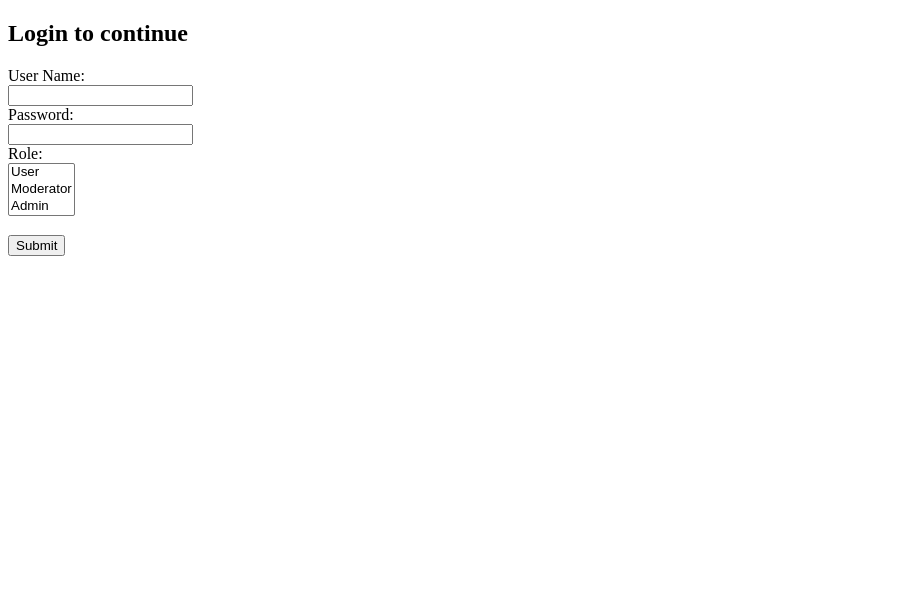
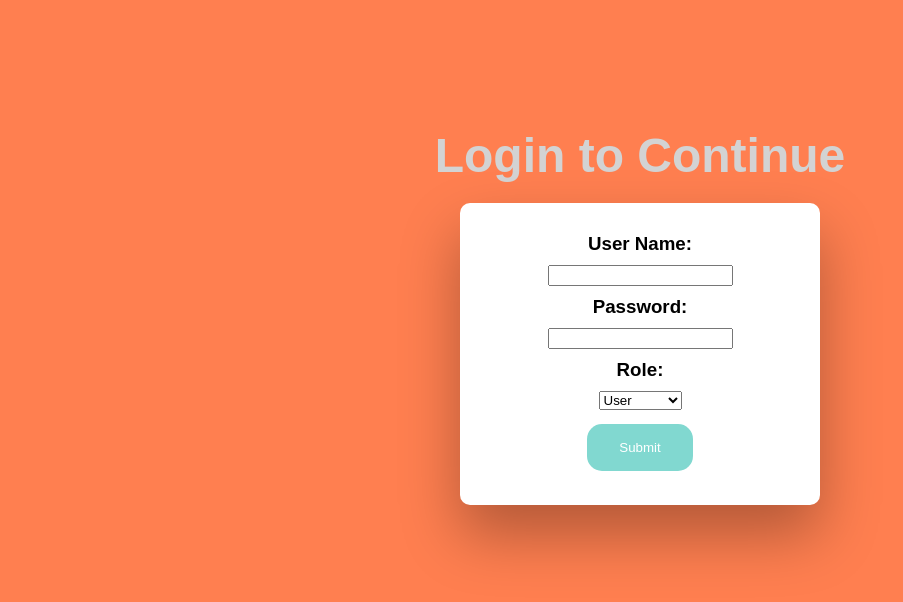
Before and after one commit to Satya-Sreekar/Image-repository, a PHP site: page / in a window 1280 px wide. Shown: the top 602 px of the page, without its empty margins (0-903 px from the left). Run offline with PHP 8.4, Linux system fonts and the light colour scheme.

Commit message:
CSS Added

```diff
--- a/index.php
+++ b/index.php
@@ -1,22 +1,95 @@
 <!DOCTYPE html>
 <html>
 <body>
+  <style>
+    body {
+      background-color: coral;
+    margin:10%;
+    font-family: 'Ubuntu', sans-serif;
+	  background-size: 100% 110%;
+    text-align:center;
 
-<h2>Login to continue </h2>
+    }
+    h1,a{
+    margin:0; padding:0;
+    font-size:300%;
+    color: lightgray;
+    }
+    .login {
+  -webkit-border-radius: 10px 10px 10px 10px;
+  border-radius: 10px 10px 10px 10px;
+  background: #fff;
+  padding: 30px;
+  width: 90%;
+  max-width: 300px;
+  position: relative;
+  padding: 30px;
+  -webkit-box-shadow: 0 30px 60px 0 rgba(0,0,0,0.3);
+  box-shadow: 0 30px 60px 0 rgba(0,0,0,0.3);
+  text-align: center;
 
+}
+.log{
+  display: flex;
+  align-items: center;
+  flex-direction: column;
+  justify-content: center;
+  width: auto;
+  min-height: 100%;
+  padding: 20px;
+}
+h3{
+    padding: 0px;
+    margin: 0px;
+}
+input{
+  margin:10px;
+}
+select{
+  margin:10px 0px 10px 0px;
+}
+input[type=submit]{
+  background-color: #81D8D0;
+  border-radius:15px;
+  border: none;
+  color: white;
+  padding: 16px 32px;
+  text-decoration: none;
+  margin: 4px 2px;
+  cursor: pointer;
+
+}
+input[type=submit]:hover{
+  background-color: rgb(0,0,255);
+  border-radius:15px;
+  border: none;
+  color: white;
+  padding: 16px 32px;
+  text-decoration: none;
+  margin: 4px 2px;
+  cursor: pointer;
+
+}
+
+</style>
+
+<h1>Login to Continue </h1>
+<div class="log">
+<div class="login">
 <form action="/initialise.php" method="GET">
-  <label for="User">User Name:</label><br>
-  <input type="text" id="UserName" name="UserName" value=""><br>
-  <label for="password">Password:</label><br>
-  <input type="password" id="password" name="password" value=""><br>
-  <label for="role">Role:</label><br>
-  <select id="role" name="role" size="3">
+  <label for="User"><h3>User Name:</h3></label>
+  <input type="text" id="UserName" name="UserName" value="">
+  <label for="password"><h3>Password:</h3></label>
+  <input type="password" id="password" name="password" value="">
+  <label for="role"><h3>Role:</h3></label>
+  <select id="role" name="role">
         <option value="User">User</option>
         <option value="Moderator">Moderator</option>
         <option value="Admin">Admin</option>
-  </select><br><br>
+  </select><br>
   <input type="submit" value="Submit">
 </form>
-
+  </div>
+</div>
 </body>
 </html>
```
